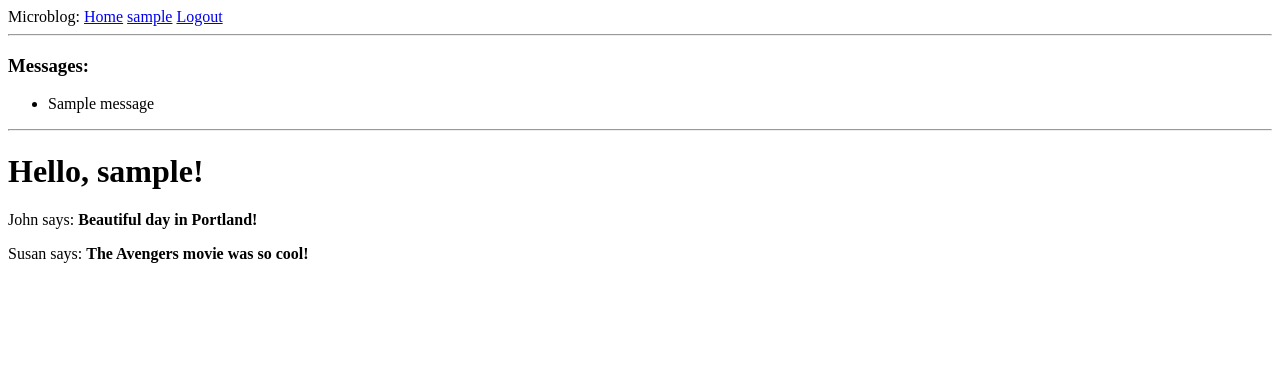
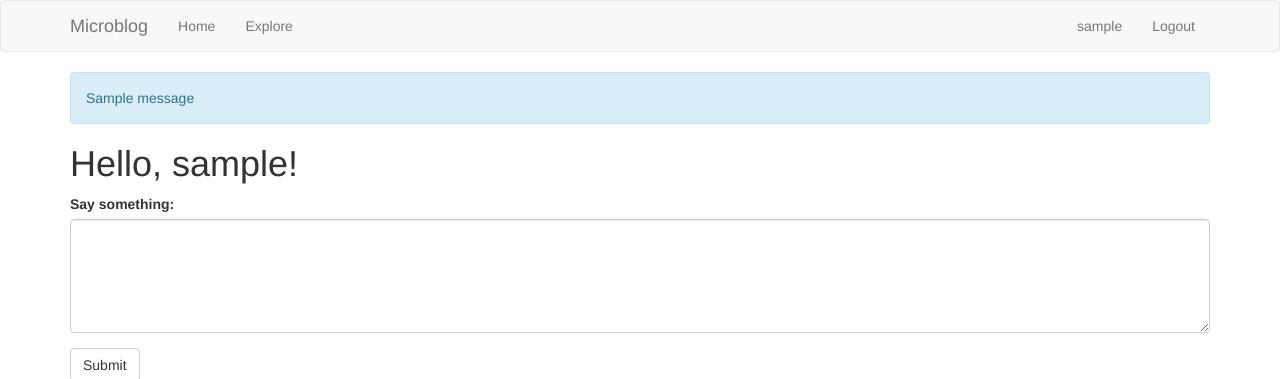
Before and after one commit to likeabaos/python_tutorials, a Flask app: page / in a window 1280 px wide. Shown: the top 379 px of the page. Run offline with Flask 2, Linux system fonts and the light colour scheme; a user stored in the database is signed in; tables that the repository leaves empty hold one stand-in row (values such as "Sample post"); one stand-in notice (Sample message) is shown; some libraries are stand-ins or nearby versions.

Commit message:
FMT Ch11

```diff
--- a/flask/app/__init__.py
+++ b/flask/app/__init__.py
@@ -3,6 +3,7 @@ from flask import Flask
 from flask_sqlalchemy import SQLAlchemy
 from flask_migrate import Migrate
 from flask_login import LoginManager
+from flask_bootstrap import Bootstrap
 from logging.handlers import RotatingFileHandler
 import logging
 import os
@@ -14,6 +15,7 @@ db = SQLAlchemy(app)
 migrate = Migrate(app, db)
 login = LoginManager(app)
 login.login_view = 'login'
+bootstrap = Bootstrap(app)
 
 from app import routes, models, errors
 
--- a/flask/app/forms.py
+++ b/flask/app/forms.py
@@ -1,12 +1,16 @@
 from app.models import User
 from flask_wtf import FlaskForm
-from wtforms import StringField, PasswordField, BooleanField, SubmitField, TextAreaField
-from wtforms.validators import DataRequired, Length, ValidationError, Email, EqualTo
+from wtforms import (StringField, PasswordField, BooleanField, SubmitField,
+    TextAreaField)
+from wtforms.validators import (DataRequired, Length, ValidationError,
+    Email, EqualTo)
 
 
 class LoginForm(FlaskForm):
-    username = StringField('Username', validators=[DataRequired(), Length(min=3)])
-    password = PasswordField('Password', validators=[DataRequired(), Length(min=8)])
+    username = StringField('Username',
+        validators=[DataRequired(), Length(min=3)])
+    password = PasswordField('Password',
+        validators=[DataRequired(), Length(min=8)])
     remember_me = BooleanField('Remember Me')
     submit = SubmitField('Sign In')
 
@@ -15,23 +19,29 @@ class RegistrationForm(FlaskForm):
     username = StringField('Username', validators=[DataRequired()])
     email = StringField('Email', validators=[DataRequired(), Email()])
     password = PasswordField('Password', validators=[DataRequired()])
-    password2 = PasswordField('Repeat Password', validators=[DataRequired(), EqualTo('password')])
+    password2 = PasswordField('Repeat Password',
+        validators=[DataRequired(), EqualTo('password')])
     submit = SubmitField('Register')
 
     def validate_username(self, username):
         user = User.query.filter_by(username=username.data).first()
         if user is not None:
-            raise ValidationError('This username already exist, please choose another one.')
+            raise ValidationError(
+                'This username already exist, please choose another one.')
 
     def validate_email(self, email):
         user = User.query.filter_by(email=email.data).first()
         if user is not None:
-            raise ValidationError('This email is already used by someone else. Please use another one.')
+            raise ValidationError(
+                'This email is already used by someone else. '\
+                'Please use another one.')
 
 
 class EditProfileForm(FlaskForm):
-    username = StringField('Username', validators=[DataRequired(), Length(min=3)])
-    about_me = TextAreaField('About me', validators=[Length(max=280)])
+    username = StringField('Username',
+        validators=[DataRequired(), Length(min=3)])
+    about_me = TextAreaField('About me',
+        validators=[Length(max=280)])
     submit = SubmitField('Submit')
 
     def __init__(self, original_username, *args, **kwargs):
@@ -43,4 +53,11 @@ class EditProfileForm(FlaskForm):
             user = User.query.filter_by(username=self.username.data).first()
             if user is not None:
                 raise ValidationError(
-                    'This username is used by someone else. Please use a different name.')
+                    'This username is used by someone else. '\
+                    'Please use a different name.')
+
+
+class PostForm(FlaskForm):
+    post = TextAreaField('Say something:', validators=[
+        DataRequired(), Length(min=1, max=280)])
+    submit = SubmitField('Submit')
--- a/flask/app/models.py
+++ b/flask/app/models.py
@@ -40,7 +40,8 @@ class User(UserMixin, db.Model):
 
     def avatar(self, size):
         digest = md5(str(self.email).lower().encode('utf-8')).hexdigest()
-        return 'https://www.gravatar.com/avatar/{}?d=identicon&s={}'.format(digest, size)
+        return 'https://www.gravatar.com/avatar/{}?d=identicon&s={}'.format(
+            digest, size)
 
     def is_following(self, user):
         return self.followed.filter(
--- a/flask/app/routes.py
+++ b/flask/app/routes.py
@@ -1,29 +1,31 @@
 from app import app, db
-from app.forms import LoginForm, RegistrationForm, EditProfileForm
-from app.models import User
+from app.forms import LoginForm, RegistrationForm, EditProfileForm, PostForm
+from app.models import User, Post
 from flask import render_template, flash, redirect, url_for, request
-from flask_login import current_user, login_user
-from flask_login import logout_user
-from flask_login import login_required
+from flask_login import current_user, login_user, logout_user, login_required
 from werkzeug.urls import url_parse
 from datetime import datetime
 
 
-@app.route('/')
-@app.route('/index')
+@app.route('/', methods=['GET', 'POST'])
+@app.route('/index', methods=['GET', 'POST'])
 @login_required
 def index():
-    posts = [
-        {
-            'author': {'username': 'John'},
-            'body': 'Beautiful day in Portland!'
-        },
-        {
-            'author': {'username': 'Susan'},
-            'body': 'The Avengers movie was so cool!'
-        }
-    ]
-    return render_template('index.j2', title='Home', posts=posts)
+    form = PostForm()
+    if form.validate_on_submit():
+        post = Post(body=form.post.data, author=current_user)
+        db.session.add(post)
+        db.session.commit()
+        flash('Your post is now live!')
+        return redirect(url_for('index'))
+
+    page = request.args.get('page', 1, type=int)
+    posts = current_user.followed_posts().paginate(page, 3, False)
+    prev_url = url_for('index', page=posts.prev_num) if posts.has_prev else None
+    next_url = url_for('index', page=posts.next_num) if posts.has_next else None
+
+    return render_template('index.j2', title='Home', form=form, posts=posts.items,
+        prev_url=prev_url, next_url=next_url)
 
 
 @app.route('/login', methods=['GET', 'POST'])
@@ -75,11 +77,15 @@ def register():
 @login_required
 def user(username):
     user = User.query.filter_by(username=username).first_or_404()
-    posts = [
-        {'author': user, 'body': 'Test post #1'},
-        {'author': user, 'body': 'Test post #2'}
-    ]
-    return render_template('user.j2', user=user, posts=posts)
+    page = request.args.get('page', 1, type=int)
+    posts = Post.query.filter_by(user_id=user.id).order_by(
+        Post.timestamp.desc()).paginate(page, 3, False)
+    prev_url = url_for('user',
+        username=username, page=posts.prev_num) if posts.has_prev else None
+    next_url = url_for('user',
+        username=username, page=posts.next_num) if posts.has_next else None
+    return render_template('user.j2', user=user, posts=posts.items,
+        prev_url=prev_url, next_url=next_url)
 
 
 @app.before_request
@@ -132,3 +138,14 @@ def validate_user(username, action):
         flash('Cannot {} yourself'.foramt(action))
         return redirect(url_for('user', username=username))
     return user
+
+
+@app.route('/explore')
+@login_required
+def explore():
+    page = request.args.get('page', 1, type=int)
+    posts = Post.query.order_by(Post.timestamp.desc()).paginate(page, 3, False)
+    prev_url = url_for('explore', page=posts.prev_num) if posts.has_prev else None
+    next_url = url_for('explore', page=posts.next_num) if posts.has_next else None
+    return render_template('index.j2', title='Explore', posts=posts.items,
+        prev_url=prev_url, next_url=next_url)
--- a/flask/app/templates/404.j2
+++ b/flask/app/templates/404.j2
@@ -1,6 +1,7 @@
 {% extends "base.j2" %}
+{% import 'bootstrap/wtf.html' as wtf %}
 
-{% block content %}
+{% block app_content %}
 <h1>File Not Found</h1>
 <p><a href="{{ url_for('index') }}">Back</a></p>
 {% endblock %}
--- a/flask/app/templates/505.j2
+++ b/flask/app/templates/505.j2
@@ -1,6 +1,7 @@
 {% extends "base.j2" %}
+{% import 'bootstrap/wtf.html' as wtf %}
 
-{% block content %}
+{% block app_content %}
 <h1>An unexpected error has occurred</h1>
 <p>The administrator has been notified. Sorry for the inconvenience!</p>
 <p><a href="{{ url_for('index') }}">Back</a></p>
--- /dev/null
+++ b/flask/app/templates/_page_nav.j2
@@ -0,0 +1,14 @@
+<nav aria-label="...">
+  <ul class="pager">
+    <li class="previous{% if not prev_url %} disabled{% endif %}">
+      <a href="{{ prev_url or '#' }}">
+        <span aria-hidden="true">&larr;</span> Newer posts
+      </a>
+    </li>
+    <li class="next{% if not next_url %} disabled{% endif %}">
+      <a href="{{ next_url or '#' }}">
+        Older posts <span aria-hidden="true">&rarr;</span>
+      </a>
+    </li>
+  </ul>
+</nav>
--- a/flask/app/templates/_post.j2
+++ b/flask/app/templates/_post.j2
@@ -1,6 +1,14 @@
-<table>
-  <tr valign="top">
-    <td><img src="{{ post.author.avatar(36) }}"></td>
-    <td>{{ post.author.username }} says:<br>{{ post.body }}</td>
+<table class="table table-hover">
+  <tr>
+    <td width="70px">
+      <a href="{{ url_for('user', username=post.author.username) }}">
+        <img src="{{ post.author.avatar(70) }}" />
+      </a>
+    </td>
+    <td>
+      At {{ post.timestamp.strftime('%Y.%m.%d %H:%M:%S') }}&nbsp
+      <a href="{{ url_for('user', username=post.author.username) }}">{{ post.author.username }}</a>
+      says:<br>{{ post.body }}
+    </td>
   </tr>
 </table>
--- a/flask/app/templates/base.j2
+++ b/flask/app/templates/base.j2
@@ -1,37 +1,58 @@
-<html>
+{% extends 'bootstrap/base.html' %}
 
-<head>
-  {% if title %}
-  <title>{{ title }} - Microblog</title>
-  {% else %}
-  <title>Welcome to my Microblog</title>
-  {% endif %}
-</head>
+{% block title %}
+{% if title %} {{ title }} - Microblog
+{% else %}Welcome to my Microblog
+{% endif %}
+{% endblock %}
 
-<body>
-  <div>
-    Microblog:
-    <a href="{{ url_for('index') }}">Home</a>
-    {% if current_user.is_anonymous %}
-    <a href="{{ url_for('login') }}">Login</a>
-    {% else %}
-    <a href="{{ url_for('user', username=current_user.username) }}">{{ current_user.username }}</a>
-    <a href="{{ url_for('logout') }}">Logout</a>
-    {% endif %}
+
+{% block navbar %}
+<nav class="navbar navbar-default">
+  <div class="container">
+    <div class="navbar-header">
+      <button type="button" class="navbar-toggle collapsed" data-toggle="collapse" data-target="#bs-example-navbar-collapse-1"
+        aria-expanded="false">
+        <span class="sr-only">Toggle navigation</span>
+        <span class="icon-bar"></span>
+        <span class="icon-bar"></span>
+        <span class="icon-bar"></span>
+      </button>
+      <a class="navbar-brand" href="{{ url_for('index') }}">Microblog</a>
+    </div>
+    <div class="collapse navbar-collapse" id="bs-example-navbar-collapse-1">
+      <ul class="nav navbar-nav">
+        <li><a href="{{ url_for('index') }}">Home</a></li>
+        <li><a href="{{ url_for('explore') }}">Explore</a></li>
+      </ul>
+      <ul class="nav navbar-nav navbar-right">
+        {% if current_user.is_anonymous %}
+        <li><a href="{{ url_for('login') }}">Login</a></li>
+        {% else %}
+        <li><a href="{{ url_for('user', username=current_user.username) }}">{{ current_user.username }}</a></li>
+        <li><a href="{{ url_for('logout') }}">Logout</a></li>
+        {% endif %}
+      </ul>
+    </div>
   </div>
-  <hr>
+</nav>
+{% endblock %}
+
+
+{% block content %}
+<div class="container">
   {% with messages = get_flashed_messages() %}
   {% if messages %}
-  <h3>Messages:</h3>
-  <ul>
-    {% for message in messages %}
-    <li>{{ message }}</li>
-    {% endfor %}
-  </ul>
-  <hr>
+
+  {% for message in messages %}
+  <div class="alert alert-info" role="alert">{{ message }}</div>
+  {% endfor %}
+
   {% endif %}
   {% endwith %}
-  {% block content %}{% endblock %}
-</body>
 
-</html>
+  {# application content needs to be provided in the app_content block #}
+  {% block app_content %}{% endblock %}
+</div>
+
+{% endblock %}
--- a/flask/app/templates/index.j2
+++ b/flask/app/templates/index.j2
@@ -1,15 +1,24 @@
 {% extends "base.j2" %}
+{% import 'bootstrap/wtf.html' as wtf %}
 
-{% block content %}
+{% block app_content %}
 <h1>Hello, {{ current_user.username }}!</h1>
 
-{% if posts %}
+{% if form %}
+<form class="form" action="" method="post">
+  {{ wtf.form_field(form.post, rows=5) }}
+  {{ wtf.form_field(form.submit) }}
+</form>
+<br>
+{% endif %}
+
+{% if posts and posts|length > 0 %}
 
 {% for post in posts %}
-<div>
-  <p>{{ post.author.username }} says: <b>{{ post.body }}</b></p>
-</div>
+{% include '_post.j2' %}
 {% endfor %}
+
+{% include "_page_nav.j2" %}
 
 {% else %}
 <h2>We don't have any post yet! Start with something new today!</h2>
--- a/flask/setup.py
+++ b/flask/setup.py
@@ -16,6 +16,7 @@ from setuptools import setup
 ####################################################
 requires = [
     'flask', 'flask-wtf', 'flask-login', 'flask-sqlalchemy', 'flask_migrate',
+    'flask-bootstrap',
 ]
 
 dev_requires = [
```
Also changed, not shown: flask/app/templates/edit_profile.j2 (+7 -19 lines), flask/app/templates/login.j2 (+9 -21 lines), flask/app/templates/register.j2 (+7 -34 lines), flask/app/templates/user.j2 (+4 -3 lines).
